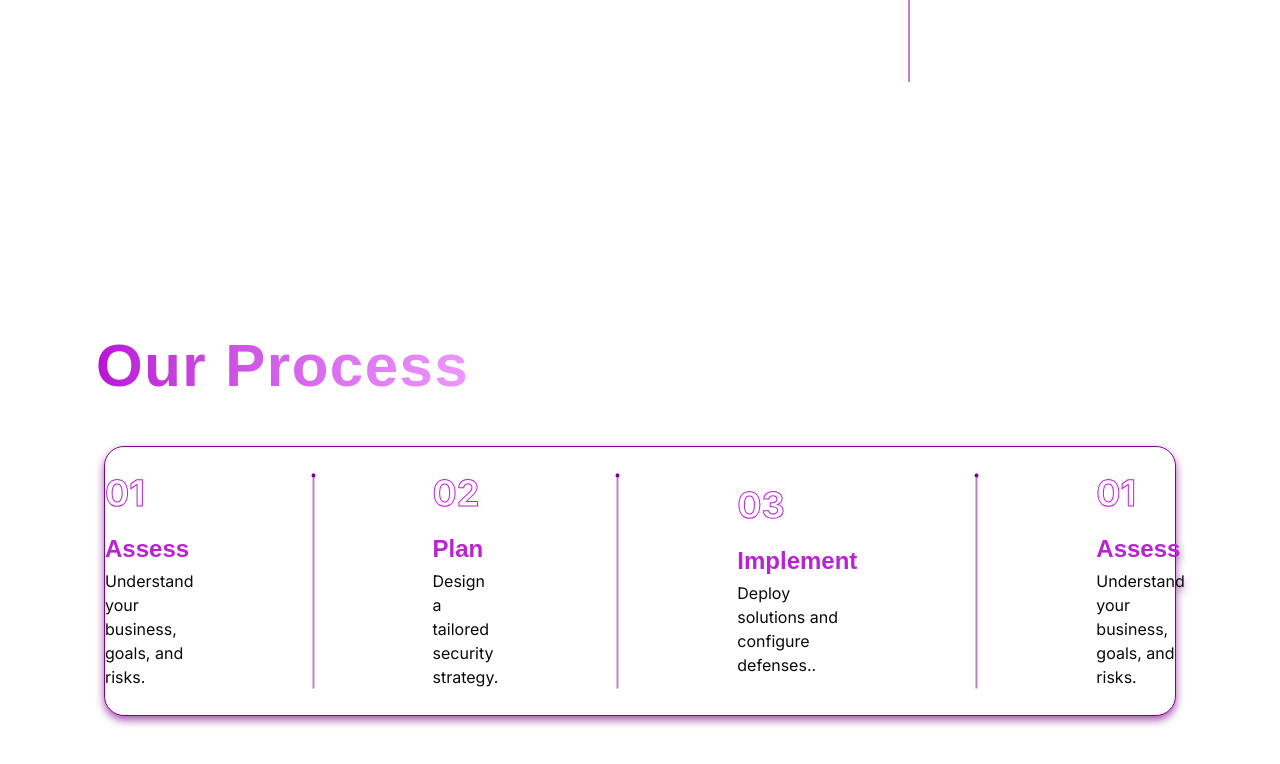
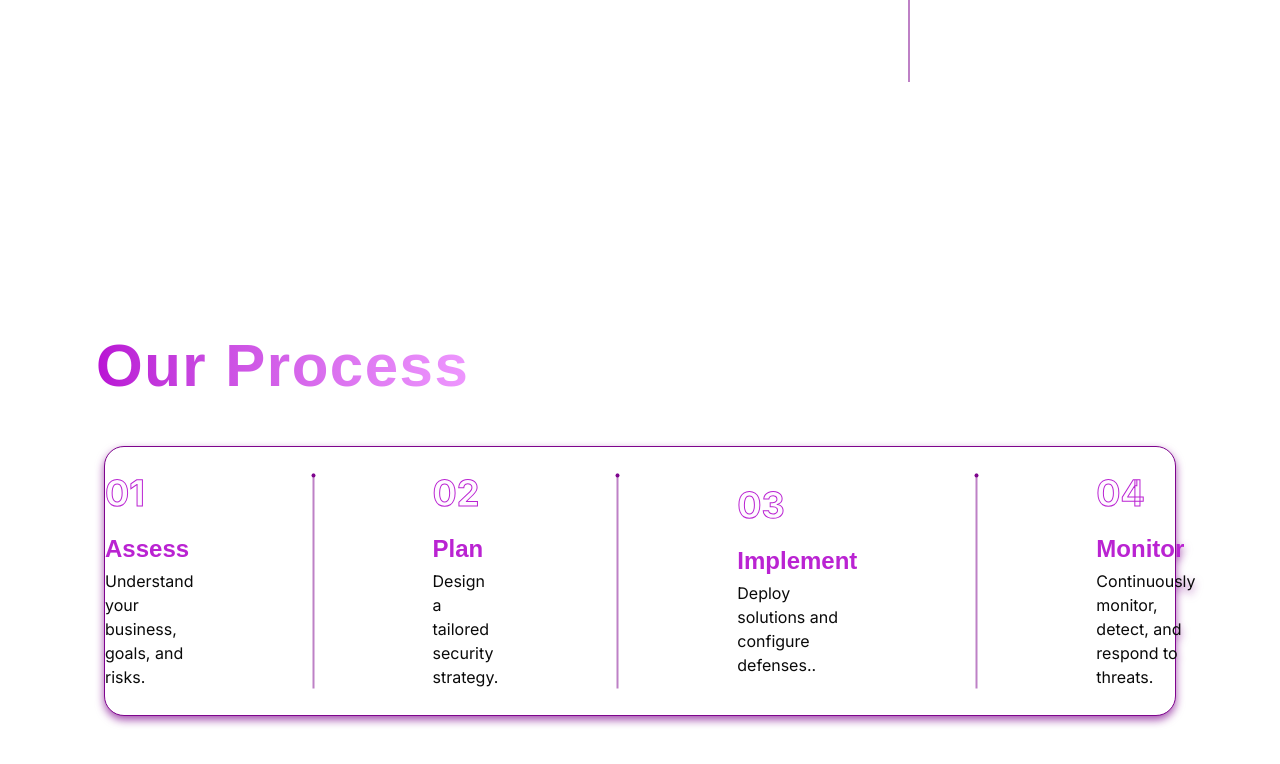
Before and after one commit to Maryammuhammadafzal/Cyber-Security-Landing-Page, a Next.js app: page / in a window 1280 px wide. Shown: the part 3320-4084 px from the top of the page. Built offline with nearby package versions, Linux system fonts and the light colour scheme; a web font is replaced by a local one.

Commit message:
creating responsive

```diff
--- a/src/app/process/page.tsx
+++ b/src/app/process/page.tsx
@@ -45,26 +45,30 @@ const ProcessPage = () => {
                                 <p className='font-sans text-base'>Deploy solutions and configure defenses..</p>
                             </div>
                         </div>
-                        <div className='w-[215px] relative h-auto rotate-90'>
+                        <div className='w-[215px] relative rotate-90'>
                             <hr className='border border-accent/50 w-[215px] ' />
                             <div className='w-1 h-1 rounded-full bg-accent absolute -top-[1px]'></div>
                         </div>
+
+                        {/* 4 */}
                         <div className='w-auto h-auto flex flex-col gap-5 max-w-[150px]'>
-                            <p className='step font-bold text-4xl'>01</p>
+                            <p className='step font-bold text-4xl'>04</p>
                             <div className='flex flex-col gap-1'>
-                                <h4 className='font-mono text-2xl font-bold text-[#BA23D2] w-fit'>Assess</h4>
-                                <p className='font-sans text-base'>Understand your business, goals, and risks.</p>
+                                <h4 className='font-mono text-2xl font-bold text-[#BA23D2] w-fit'>Monitor</h4>
+                                <p className='font-sans text-base'>Continuously monitor, detect, and respond to threats.</p>
                             </div>
                         </div>
                         <div className='w-[215px] relative h-auto rotate-90'>
                             <hr className='border border-accent/50 w-[215px] ' />
                             <div className='w-1 h-1 rounded-full bg-accent absolute -top-[1px]'></div>
                         </div>
+
+                        {/* 5 */}
                         <div className='w-auto h-auto flex flex-col gap-5 max-w-[150px]'>
-                            <p className='step font-bold text-4xl'>01</p>
+                            <p className='step font-bold text-4xl'>05</p>
                             <div className='flex flex-col gap-1'>
-                                <h4 className='font-mono text-2xl font-bold text-[#BA23D2] w-fit'>Assess</h4>
-                                <p className='font-sans text-base'>Understand your business, goals, and risks.</p>
+                                <h4 className='font-mono text-2xl font-bold text-[#BA23D2] w-fit'>Improve</h4>
+                                <p className='font-sans text-base'>Regularly review and enhance your security posture.</p>
                             </div>
                         </div>
                         <div className='w-[215px] relative h-auto rotate-90'>
```
